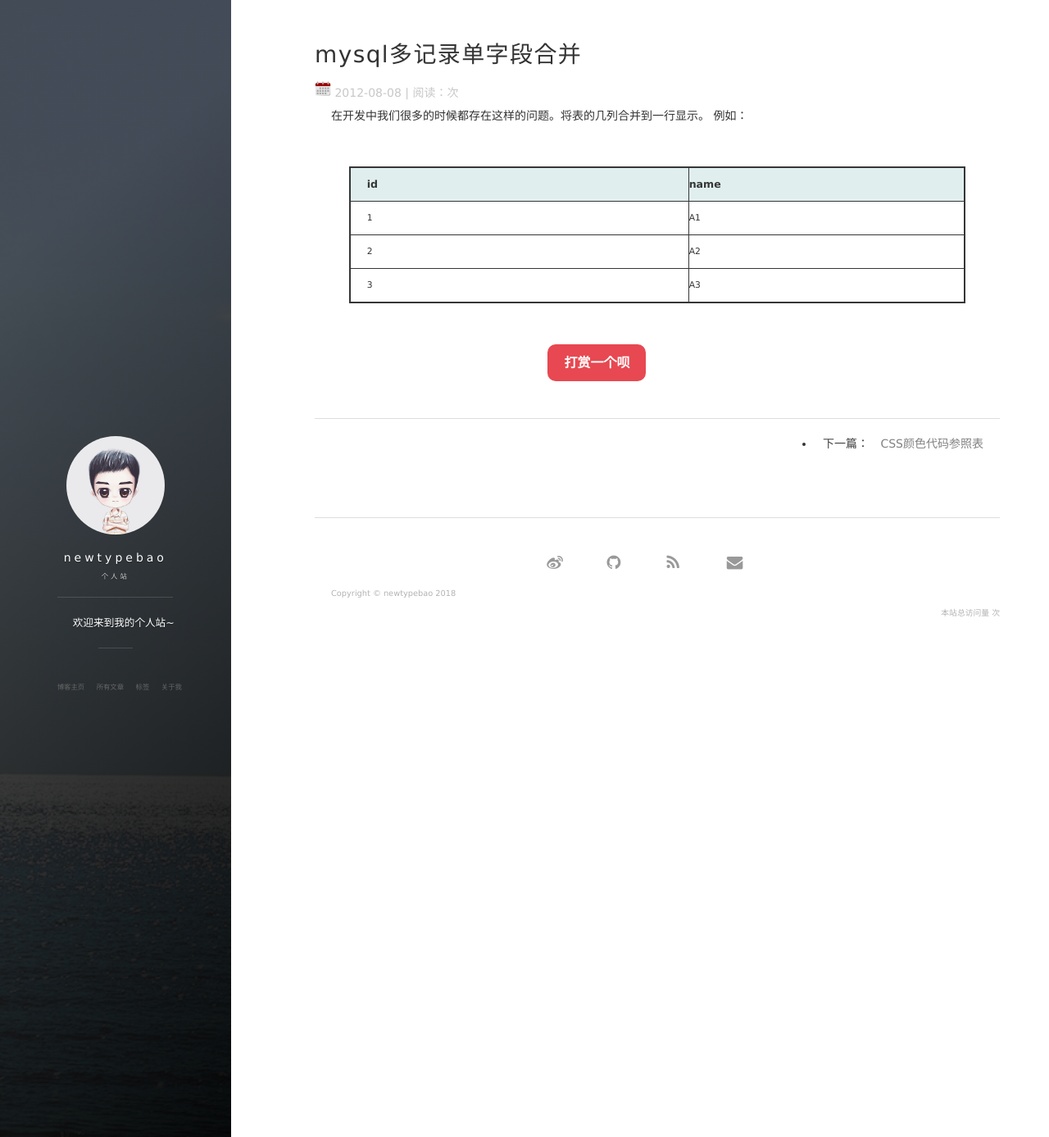
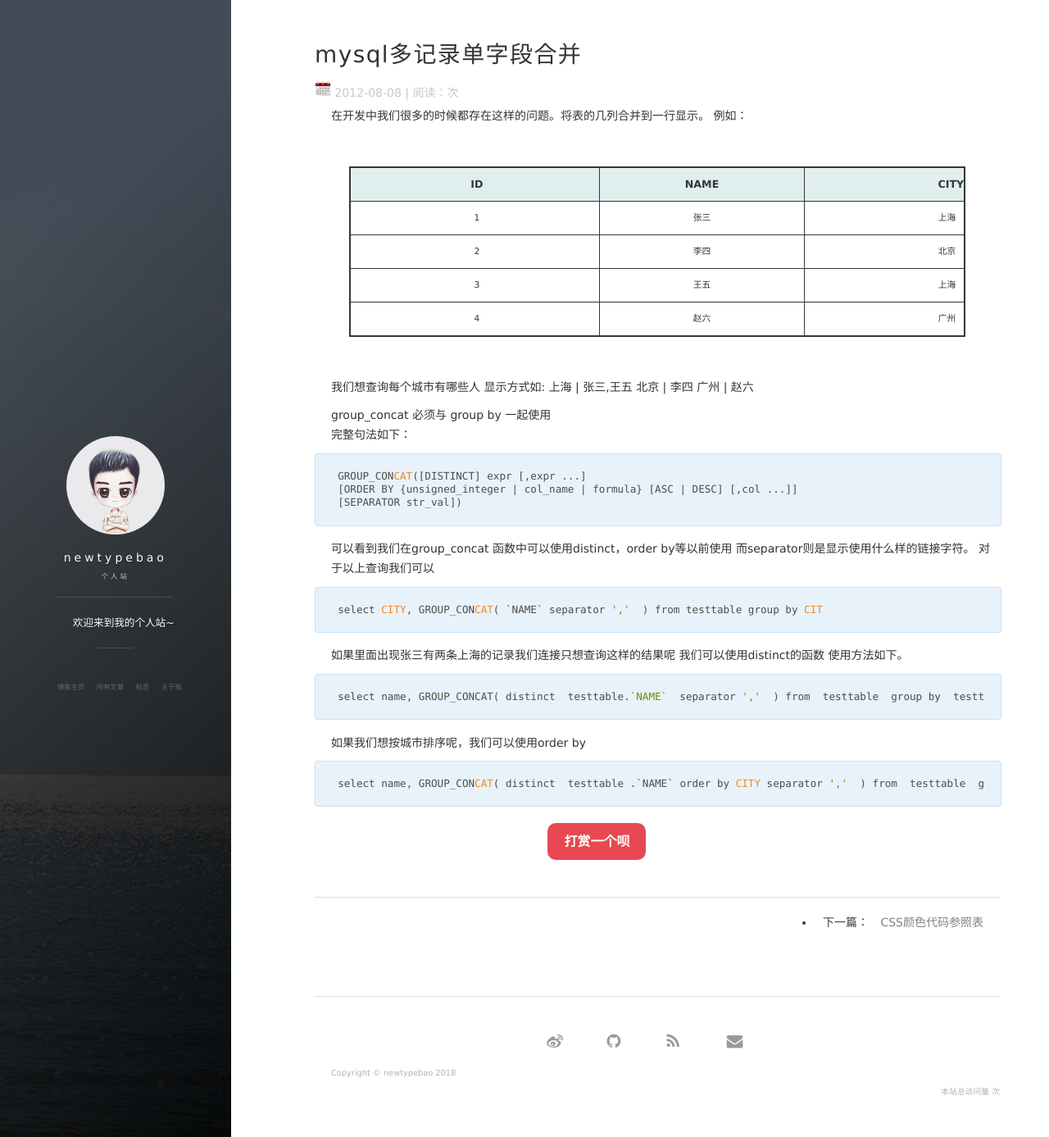
Before and after one commit to newtypebao/newtypebaoblog.github.io, a Jekyll site: the page built from _posts/2012-08-08-mysql多记录单字段合并.md, in a window 1280 px wide and 1387 px high. Shown: the whole window at 82% size. Built offline with Jekyll 4.4.1, drawn with Linux system fonts in a browser that asks for light colours; nearby versions of some CDN libraries; comment, search, counter and statistics services are not loaded.

Commit message:
mysql studying

````diff
--- a/_posts/2012-08-08-mysql多记录单字段合并.md
+++ b/_posts/2012-08-08-mysql多记录单字段合并.md
@@ -8,8 +8,37 @@ tag: mysql
 在开发中我们很多的时候都存在这样的问题。将表的几列合并到一行显示。
 例如：
 
-|id|name|
-|:-|:-|
-|1|A1|
-|2|A2|
-|3|A3|
+ID | NAME | CITY
+- | :-: | -:
+1 | 张三| 上海
+2 | 李四 | 北京
+3 | 王五 | 上海
+4 | 赵六 | 广州
+
+我们想查询每个城市有哪些人 显示方式如:
+上海	| 张三,王五
+北京	| 李四
+广州 | 赵六
+
+group_concat 必须与 group by 一起使用 <br/>
+完整句法如下：
+``` sql
+GROUP_CONCAT([DISTINCT] expr [,expr ...]
+[ORDER BY {unsigned_integer | col_name | formula} [ASC | DESC] [,col ...]]
+[SEPARATOR str_val])
+```
+可以看到我们在group_concat 函数中可以使用distinct，order by等以前使用
+而separator则是显示使用什么样的链接字符。
+对于以上查询我们可以
+``` sql
+select CITY, GROUP_CONCAT( `NAME` separator ','  ) from testtable group by CIT
+```
+如果里面出现张三有两条上海的记录我们连接只想查询这样的结果呢
+我们可以使用distinct的函数 使用方法如下。
+``` sql
+select name, GROUP_CONCAT( distinct  testtable.`NAME`  separator ','  ) from  testtable  group by  testtable.`CITY`
+```
+如果我们想按城市排序呢，我们可以使用order  by
+``` sql
+select name, GROUP_CONCAT( distinct  testtable .`NAME` order by CITY separator ','  ) from  testtable  group by  testtable.`CITY`
+```
````
